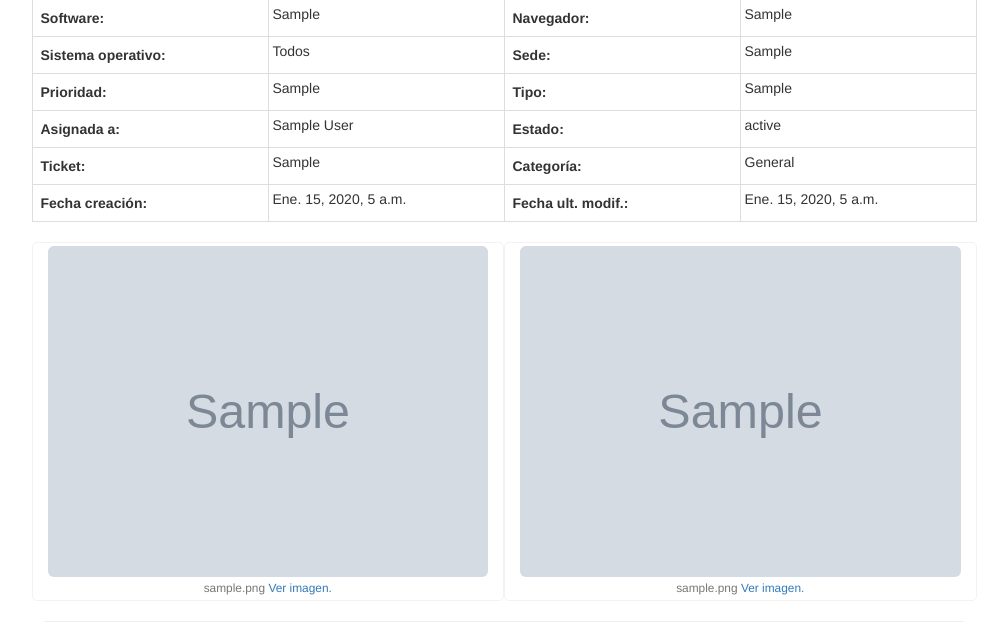
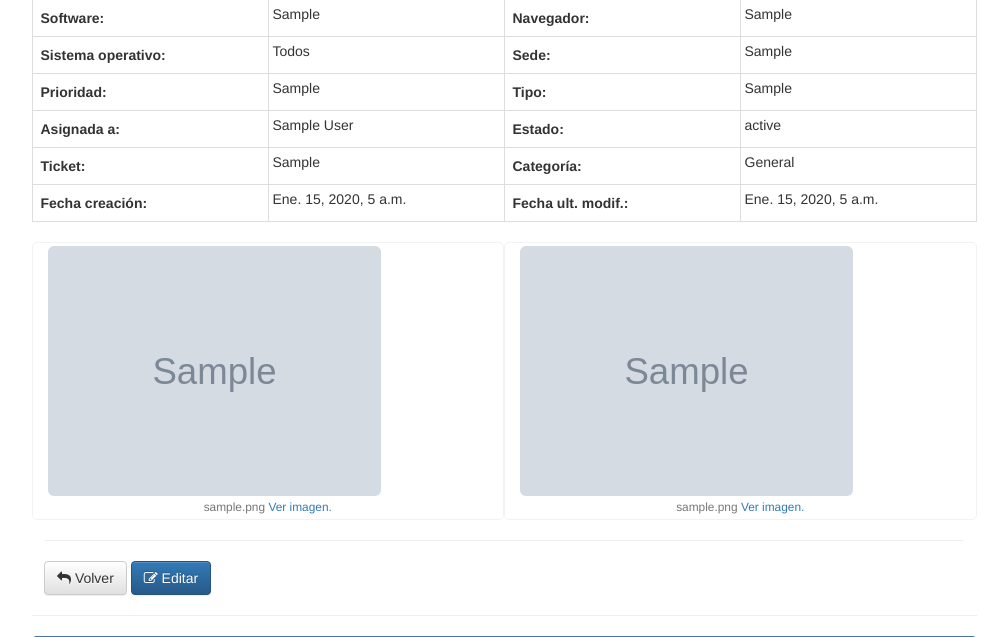
Before and after one commit to alfegupe/IssueReporter, a Django app: page /bugtracker/detail/1/ in a window 1280 px wide. Shown: the part 573-1210 px from the top of the page, without its empty margins (136-1144 px from the left). Run offline with Django 3.2, Linux system fonts and the light colour scheme; a user stored in the database is signed in; data comes from the database, SQL or seed files in the repository; tables that the repository leaves empty hold one stand-in row (values such as "Sample post"); grey boxes marked "Sample" are stand-in pictures; parts of the project's set-up code (start-up, migrations or seed data) failed here and were passed over; some libraries are stand-ins or nearby versions.

Commit message:
visual improvement

```diff
--- a/bugtracker/templates/bugtracker/detail.html
+++ b/bugtracker/templates/bugtracker/detail.html
@@ -130,7 +130,7 @@
         <div class="col-lg-10 col-md-10 col-md-offset-1">
             {% if issue.image1 %}
                 <figure class="col-md-6">
-                    <img class="img-responsive img-rounded" width="450px" height="250px" src="{{ MEDIA_URL }}{{ issue.image1 }}">
+                    <img class="img-responsive img-rounded" style="max-height: 250px; max-width: 450px"  src="{{ MEDIA_URL }}{{ issue.image1 }}">
                     <figcaption>
                         <small class="text-muted">
                             {{ issue.image1 }}
@@ -141,7 +141,7 @@
             {% endif %}
             {% if issue.image2 %}
                 <figure class="col-md-6">
-                    <img class="img-responsive img-rounded" width="450px" height="250px" src="{{ MEDIA_URL }}{{ issue.image2 }}">
+                    <img class="img-responsive img-rounded" style="max-height: 250px; max-width: 450px" src="{{ MEDIA_URL }}{{ issue.image2 }}">
                     <figcaption>
                         <small class="text-muted">
                             {{ issue.image2 }}
```
